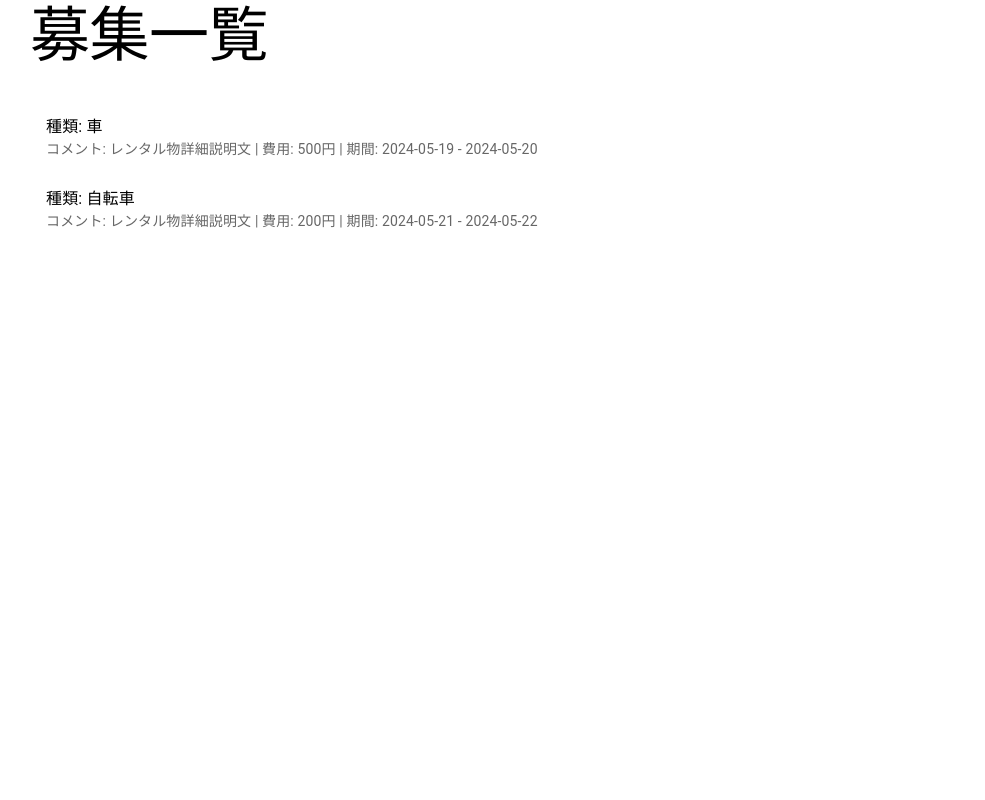
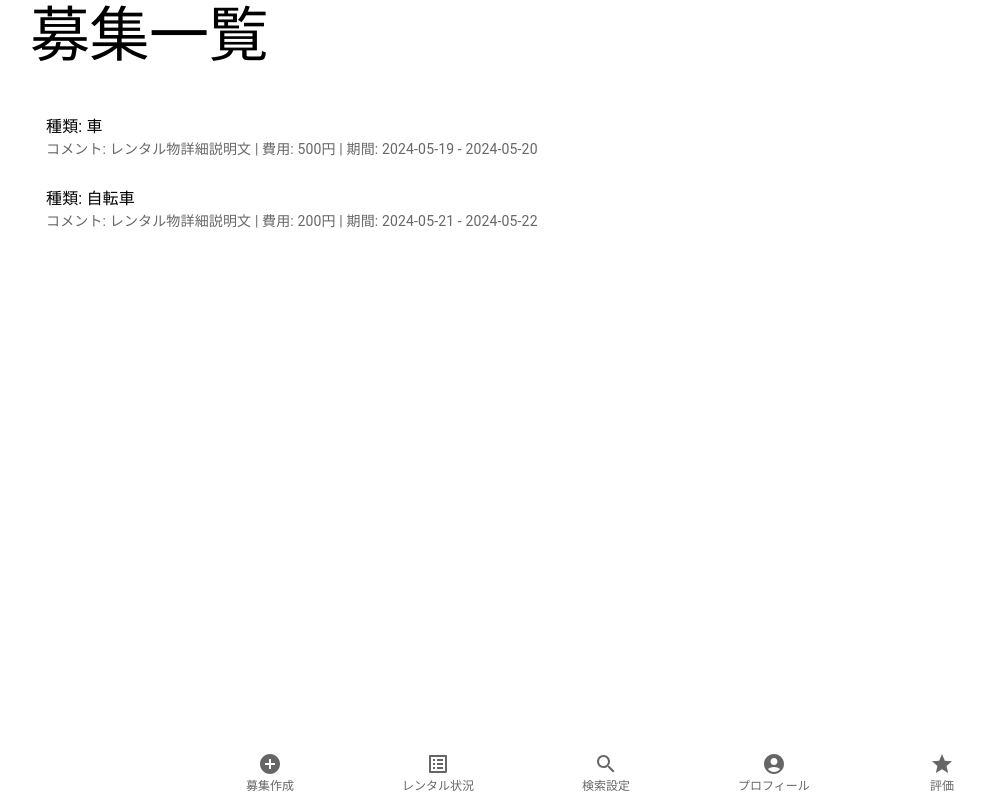
Before and after one commit to kento3485/hackathon_biprogy_2024_5_v2, a React (Create React App) app in the folder my-liff-app/: page /recruitment-list in a window 1280 px wide. Shown: the whole page, without its empty margins (34-1019 px from the left). Built offline with nearby package versions, Linux system fonts and the light colour scheme.

Commit message:
募集一覧画面に他の画面へのボタンを貼った。

```diff
--- a/my-liff-app/src/components/RecruitmentList.js
+++ b/my-liff-app/src/components/RecruitmentList.js
@@ -1,10 +1,17 @@
 // src/components/RecruitmentList.js
 import React from 'react';
-import { Container, Typography, List, ListItem, ListItemText, Box } from '@mui/material';
+import { Container, Typography, List, ListItem, ListItemText, Box, BottomNavigation, BottomNavigationAction } from '@mui/material';
 import { rentals } from '../data/dummyData';
-import { Link } from 'react-router-dom';
+import { Link, useNavigate } from 'react-router-dom';
+import AddCircleIcon from '@mui/icons-material/AddCircle';
+import ListAltIcon from '@mui/icons-material/ListAlt';
+import SearchIcon from '@mui/icons-material/Search';
+import AccountCircleIcon from '@mui/icons-material/AccountCircle';
+import GradeIcon from '@mui/icons-material/Grade';
 
 const RecruitmentList = () => {
+  const navigate = useNavigate();
+
   return (
     <Container>
       <Typography variant="h2" gutterBottom>募集一覧</Typography>
@@ -18,6 +25,20 @@ const RecruitmentList = () => {
           </ListItem>
         ))}
       </List>
+      <Box sx={{ position: 'fixed', bottom: 0, left: 0, right: 0 }}>
+        <BottomNavigation
+          showLabels
+          onChange={(event, newValue) => {
+            navigate(newValue);
+          }}
+        >
+          <BottomNavigationAction label="募集作成" value="/create-recruitment" icon={<AddCircleIcon />} />
+          <BottomNavigationAction label="レンタル状況" value="/application-status" icon={<ListAltIcon />} />
+          <BottomNavigationAction label="検索設定" value="/search-settings" icon={<SearchIcon />} />
+          <BottomNavigationAction label="プロフィール" value="/user-profile" icon={<AccountCircleIcon />} />
+          <BottomNavigationAction label="評価" value="/review" icon={<GradeIcon />} />
+        </BottomNavigation>
+      </Box>
     </Container>
   );
 };
```
